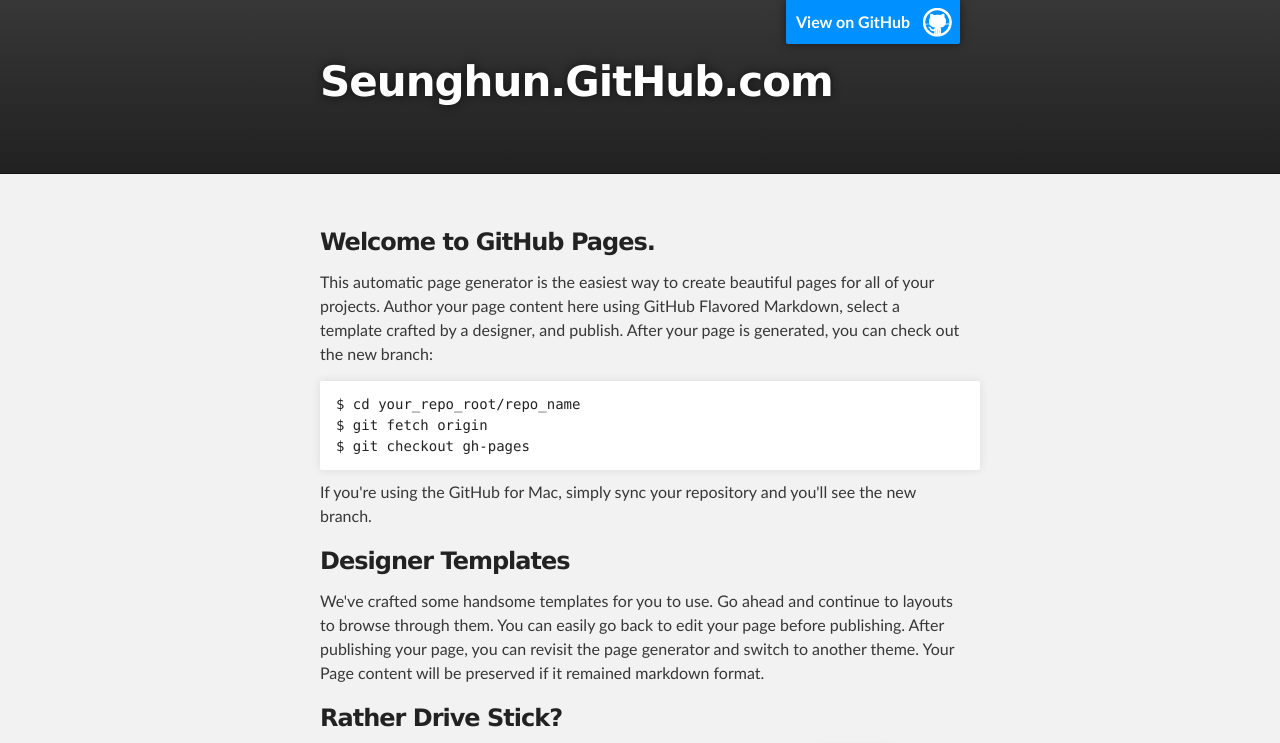
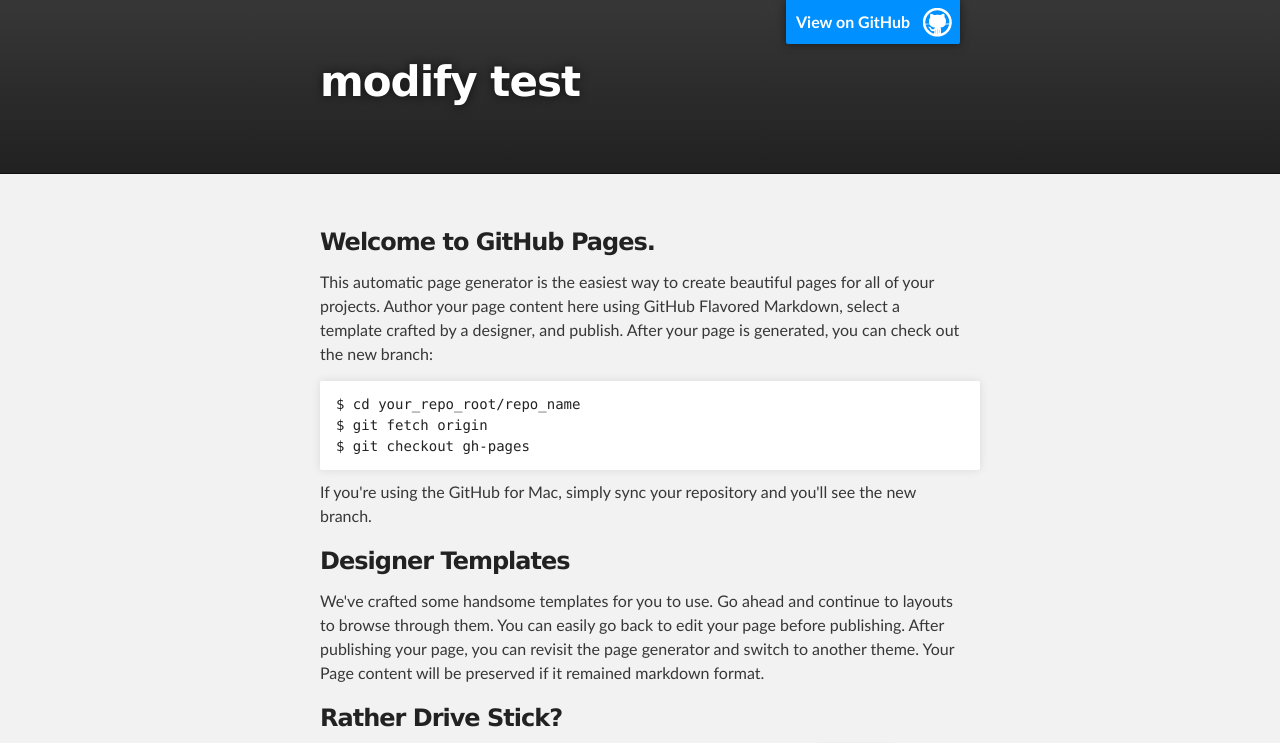
Before and after one commit to seunghun/seunghun.github.com, a plain HTML site: page index.html in a window 1280 px wide. Shown: the top 743 px of the page. Drawn offline with Linux system fonts and the light colour scheme.

Commit message:
Update index.html
테스트 임

```diff
--- a/index.html
+++ b/index.html
@@ -18,7 +18,7 @@
         <header class="inner">
           <a id="forkme_banner" href="https://github.com/seunghun">View on GitHub</a>
 
-          <h1 id="project_title">Seunghun.GitHub.com</h1>
+          <h1 id="project_title">modify test</h1>
           <h2 id="project_tagline"></h2>
 
         </header>
```
